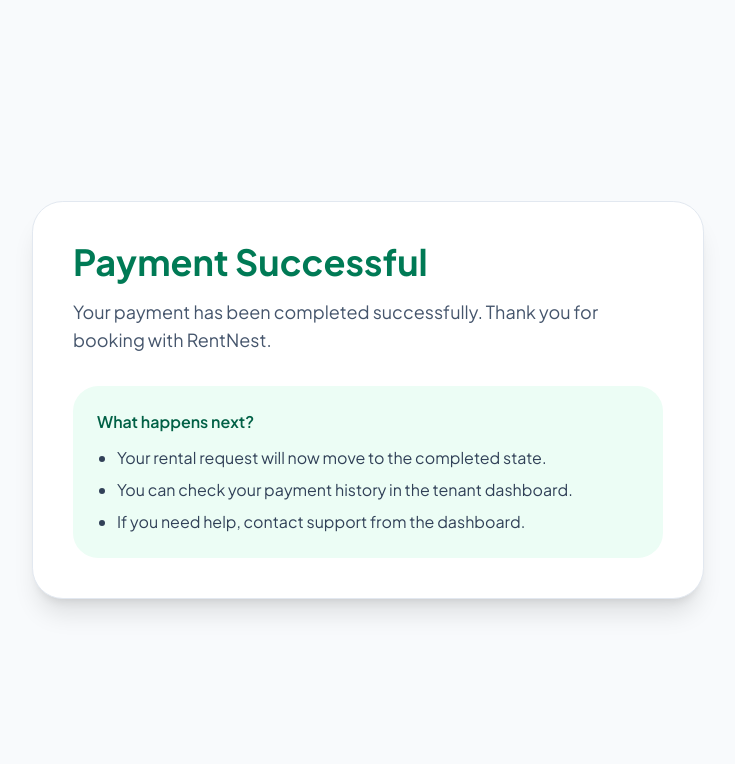
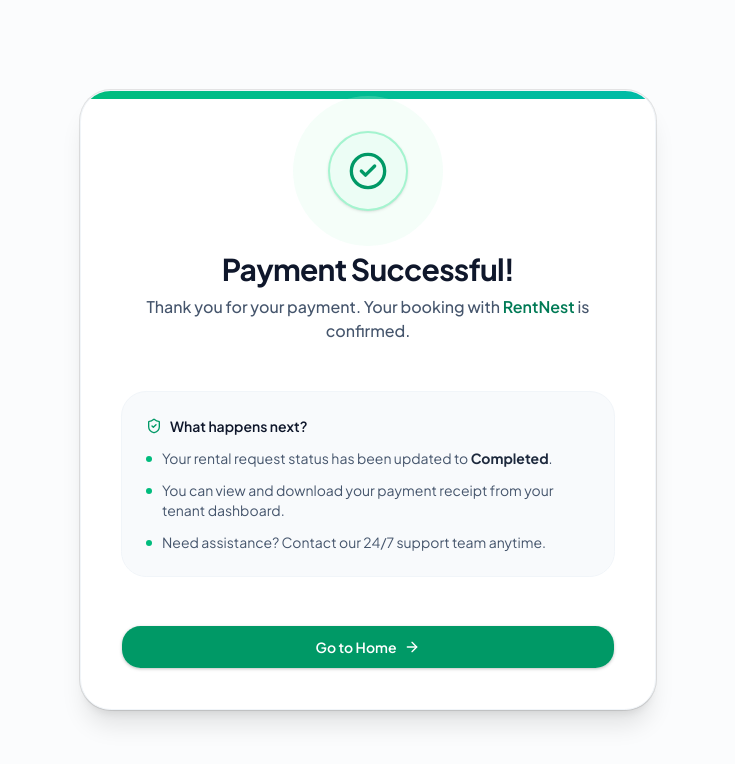
Before and after one commit to tanim206/B7A5-RentNest-Client-Assignment, a Next.js app: page /payment/success in a window 1280 px wide. Shown: the top 764 px of the page, without its empty margins (272-1007 px from the left). Built offline with nearby package versions, Linux system fonts and the light colour scheme.

Commit message:
feat: push

```diff
--- a/app/payment/success/page.tsx
+++ b/app/payment/success/page.tsx
@@ -1,24 +1,89 @@
 import React from "react";
+import Link from "next/link";
+import {
+  CheckCircle2,
+  ArrowRight,
+  Home,
+  Receipt,
+  ShieldCheck,
+} from "lucide-react";
+import { Button } from "@/components/ui/button";
+import { Card, CardContent } from "@/components/ui/card";
 
 export default function PaymentSuccessPage() {
   return (
-    <main className="min-h-screen flex items-center justify-center bg-slate-50 p-6">
-      <div className="max-w-2xl w-full rounded-3xl border border-slate-200 bg-white p-10 shadow-xl">
-        <h1 className="text-4xl font-bold text-emerald-700">
-          Payment Successful
-        </h1>
-        <p className="mt-4 text-lg text-slate-600">
-          Your payment has been completed successfully. Thank you for booking
-          with RentNest.
-        </p>
-        <div className="mt-8 rounded-2xl bg-emerald-50 p-6 text-emerald-800">
-          <p className="font-semibold">What happens next?</p>
-          <ul className="mt-3 list-disc space-y-2 pl-5 text-slate-700">
-            <li>Your rental request will now move to the completed state.</li>
-            <li>You can check your payment history in the tenant dashboard.</li>
-            <li>If you need help, contact support from the dashboard.</li>
-          </ul>
-        </div>
+    <main className="min-h-screen flex items-center justify-center bg-slate-50/50 p-4 sm:p-6">
+      <div className="max-w-xl w-full">
+        <Card className="rounded-3xl border border-slate-100 bg-white p-6 sm:p-10 shadow-xl relative overflow-hidden">
+          {/* Subtle Top Gradient Bar */}
+          <div className="absolute top-0 left-0 right-0 h-2 bg-gradient-to-r from-emerald-500 to-teal-500" />
+
+          {/* Success Icon Animation Wrapper */}
+          <div className="flex justify-center">
+            <div className="relative">
+              <div className="absolute -inset-1 rounded-full bg-emerald-100 animate-ping opacity-75" />
+              <div className="relative flex h-20 w-20 items-center justify-center rounded-full bg-emerald-50 border-2 border-emerald-200 text-emerald-600 shadow-sm">
+                <CheckCircle2 className="h-10 w-10" />
+              </div>
+            </div>
+          </div>
+
+          {/* Title & Subtitle */}
+          <div className="mt-6 text-center space-y-2">
+            <h1 className="text-2xl sm:text-3xl font-extrabold text-slate-900 tracking-tight">
+              Payment Successful!
+            </h1>
+            <p className="text-sm sm:text-base text-slate-600 font-medium">
+              Thank you for your payment. Your booking with{" "}
+              <span className="font-semibold text-emerald-700">RentNest</span>{" "}
+              is confirmed.
+            </p>
+          </div>
+
+          {/* Next Steps Card */}
+          <div className="mt-8 rounded-2xl bg-slate-50 border border-slate-100 p-5 sm:p-6 text-left">
+            <div className="flex items-center gap-2 text-slate-900 font-semibold text-sm">
+              <ShieldCheck className="h-4 w-4 text-emerald-600" />
+              What happens next?
+            </div>
+
+            <ul className="mt-3 space-y-3 text-xs sm:text-sm text-slate-600">
+              <li className="flex items-start gap-2.5">
+                <div className="h-1.5 w-1.5 rounded-full bg-emerald-500 mt-2 shrink-0" />
+                <span>
+                  Your rental request status has been updated to{" "}
+                  <strong className="text-slate-800">Completed</strong>.
+                </span>
+              </li>
+              <li className="flex items-start gap-2.5">
+                <div className="h-1.5 w-1.5 rounded-full bg-emerald-500 mt-2 shrink-0" />
+                <span>
+                  You can view and download your payment receipt from your
+                  tenant dashboard.
+                </span>
+              </li>
+              <li className="flex items-start gap-2.5">
+                <div className="h-1.5 w-1.5 rounded-full bg-emerald-500 mt-2 shrink-0" />
+                <span>
+                  Need assistance? Contact our 24/7 support team anytime.
+                </span>
+              </li>
+            </ul>
+          </div>
+
+          {/* Action Buttons */}
+          <div className="mt-8 flex flex-col sm:flex-row gap-3">
+            <Button
+              asChild
+              className="flex-1 bg-emerald-600 hover:bg-emerald-700 text-white rounded-xl h-11 text-sm font-semibold shadow-sm transition"
+            >
+              <Link href="/" className="flex items-center justify-center gap-2">
+                Go to Home
+                <ArrowRight className="h-4 w-4" />
+              </Link>
+            </Button>
+          </div>
+        </Card>
       </div>
     </main>
   );
```
